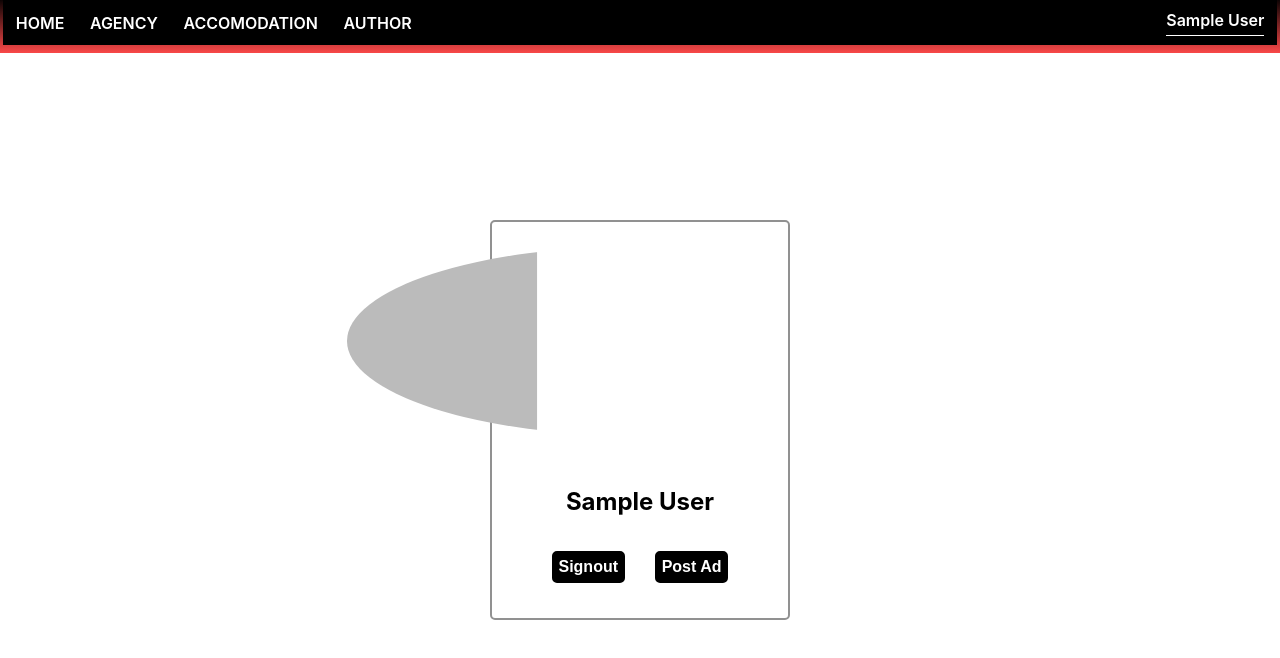
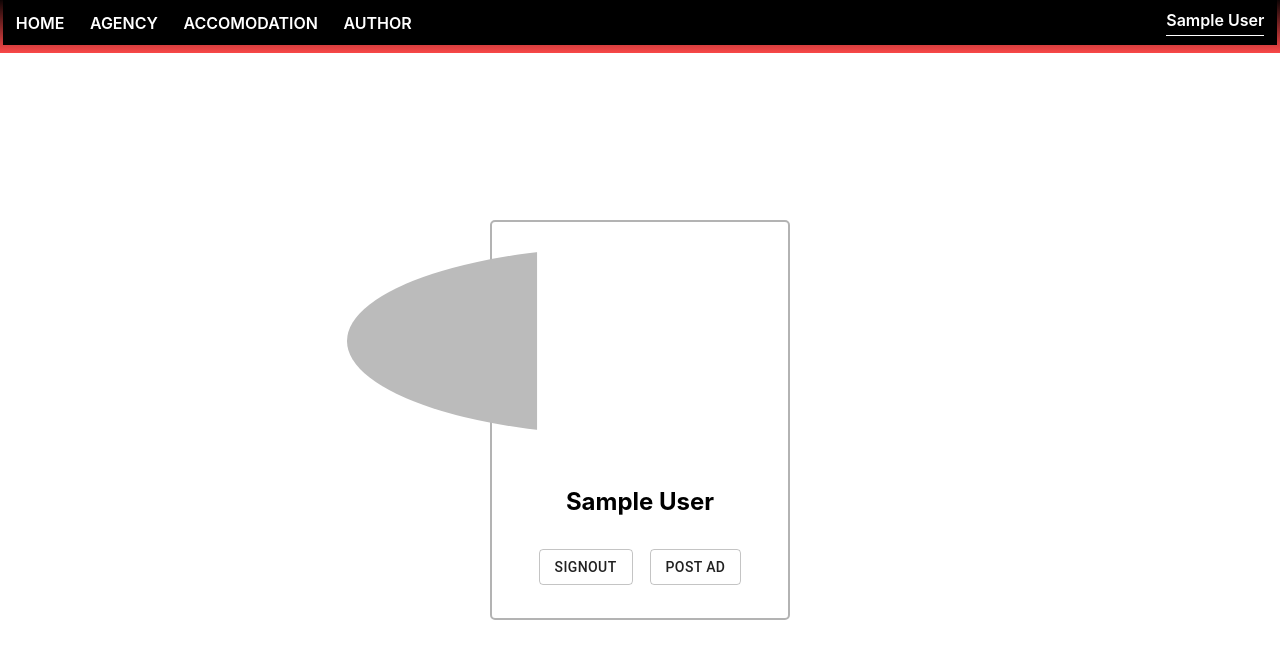
Before and after one commit to KDSGYT/way2way-react, a React (Create React App) app: page /profile in a window 1280 px wide. Shown: the top 658 px of the page. Built offline with nearby package versions, Linux system fonts and the light colour scheme; no server answers; sample sign-in values are in the browser's storage.

Commit message:
minor changes

```diff
--- a/src/Components/UploadImages/UploadImages.scss
+++ b/src/Components/UploadImages/UploadImages.scss
@@ -1,3 +1,4 @@
+@import '../../assets/Global.scss';
 $background-color: rgb(185, 185, 185);
 
 #preview {
@@ -8,6 +9,9 @@ $background-color: rgb(185, 185, 185);
     border-radius: 5px;
     box-shadow: 0px 0px 5px 3px rgba(0, 0, 0, 0.24);
     padding: 0;
+    flex-direction: row;
+    justify-content: space-evenly;
+
 
     .image-preview {
         margin: 0;
--- a/src/Components/UploadImages/UploadImages.tsx
+++ b/src/Components/UploadImages/UploadImages.tsx
@@ -34,7 +34,7 @@ const UploadImages: FC<props> = ({ inputRef }) => {
 
     return (
         <>
-            <div id="preview">
+            <div id="preview" className={'display-as-flex'}>
                 {preview}
             </div>
             {limitReached}
--- a/src/views/UserProfile/PostAccAdd/PostAccAdd.scss
+++ b/src/views/UserProfile/PostAccAdd/PostAccAdd.scss
@@ -1,6 +1,7 @@
 #post-ad {
     width: 100%;
     height: 94vh;
+
     // border:2px solid black;
     #post-ad-form {
         position: relative;
@@ -9,18 +10,31 @@
         height: 80%;
         padding: 1%;
         justify-content: space-evenly;
+        $form-width: 35%;
+
+        .input-field {
+            width: $form-width;
+        }
+
+        .grouped-input-field {
+            width: $form-width;
+            flex-direction: row;
+            justify-content: space-between;
+
+            .input-field {
+                width: 49%;
+                // margin: auto;
+
+            }
+        }
 
         // Hide the arrows for increasing number in input type number
-        .input-field{
-            // border:2px solid black;
-            width: 50%;
-        }
         input::-webkit-outer-spin-button,
         input::-webkit-inner-spin-button {
             display: none;
         }
 
-        #upload-icon{
+        #upload-icon {
             // border:2px solid black;
             width: 60px;
             // padding: 10%;
@@ -39,4 +53,9 @@
         justify-content: space-evenly;
         flex-direction: row;
     }
+
+    #ad-submit-button:hover{
+        background-color: black;
+        color:white;
+    }
 }
--- a/src/views/UserProfile/PostAccAdd/PostAccAdd.tsx
+++ b/src/views/UserProfile/PostAccAdd/PostAccAdd.tsx
@@ -59,7 +59,7 @@ function PostAccAdd() {
     }, [imageUrl])
 
 
-    function handleNumberChange(e:any) {
+    function handleNumberChange(e: any) {
         // check if the user has entered the letter e
         // Do not register the keystroke if the user enters
     }
@@ -77,7 +77,7 @@ function PostAccAdd() {
                 />
 
 
-
+                {/* Post title */}
                 <TextField
                     label="Title"
                     variant="outlined"
@@ -85,6 +85,9 @@ function PostAccAdd() {
                     required
                     className={"input-field"}
                 />
+
+                <span className={" display-as-flex grouped-input-field"}>
+                    {/* Number of bedrooos */}
                     <TextField
                         label="Bedroom"
                         variant="outlined"
@@ -95,6 +98,8 @@ function PostAccAdd() {
                         className={"input-field"}
 
                     />
+
+                    {/* Number of washrooms */}
                     <TextField
                         label="Washroom"
                         type="number"
@@ -105,6 +110,9 @@ function PostAccAdd() {
                         className={"input-field"}
 
                     />
+                </span>
+
+                {/* Location Address */}
                 <TextField
                     label="Address"
                     variant="outlined"
@@ -113,6 +121,8 @@ function PostAccAdd() {
                     className={"input-field"}
 
                 />
+
+                {/* Rent for the place */}
                 <TextField
                     label="Rent"
                     variant="outlined"
@@ -124,6 +134,7 @@ function PostAccAdd() {
 
                 />
 
+                {/* Discription if any */}
                 <TextField
                     label="Discription"
                     rowsMax={8}
@@ -132,11 +143,11 @@ function PostAccAdd() {
                     className={"input-field"}
 
                 />
+
+                {/* If the place furnished */}
                 <FormGroup
                     className="display-as-flex"
                     id="radio-form"
-
-
                 >
                     <FormLabel component="legend">Furnished</FormLabel>
                     <RadioGroup
@@ -161,7 +172,9 @@ function PostAccAdd() {
                         />
                     </RadioGroup>
                 </FormGroup>
-                <Button onClick={handleSubmit} variant="outlined">
+
+                {/* Submit the form */}
+                <Button id="ad-submit-button" onClick={handleSubmit} variant="outlined">
                     Submit
                 </Button>
             </FormGroup>
--- a/src/views/UserProfile/UserProfile.scss
+++ b/src/views/UserProfile/UserProfile.scss
@@ -5,7 +5,7 @@
     width: 100vw;
 
     #user-profile-card {
-        border: 2px solid rgb(145, 145, 145);
+        border: 2px solid rgba(145, 145, 145, 0.685);
         $height: 400px;
         width: 10%;
         height: 45%;
@@ -39,13 +39,13 @@
                 height: 30%;
                 flex-direction: row;
                 justify-content: space-evenly;
-                button{
-                    border:none;
+                button:hover{
+                    width: auto;
                     border-radius: 5px;
                     border:2px solid black;
-                    padding: 2%;
-                    font-size: 1rem;
-                    font-weight: 700;
+                    // padding: 2%;
+                    // font-size: 1rem;
+                    // font-weight: 700;
                     color:white;
                     background-color: black;
                 }
--- a/src/views/UserProfile/UserProfile.tsx
+++ b/src/views/UserProfile/UserProfile.tsx
@@ -1,3 +1,4 @@
+import Button from '@material-ui/core/Button';
 import React, { useContext, useEffect } from 'react';
 import { Link, Route, Switch, useHistory, useRouteMatch } from 'react-router-dom';
 import { useUserSignedOut } from '../../assets/Hooks';
@@ -68,18 +69,20 @@ function UserProfile() {
                                     <div id="profile-button" className={'display-as-flex'} >
 
                                         {/* signout button */}
-                                        <button
+                                        <Button
+                                            variant="outlined"
                                             id="sign-out-button"
                                             type="button"
                                             onClick={() => signout()}
-                                        >Signout</button>
+                                        >Signout</Button>
 
                                         {/* Link to post ad view */}
-                                        <button
+                                        <Button
+                                            variant="outlined"
                                             onClick={() => history.push(`${url}/post`)}
                                         >
                                             Post Ad
-                                        </button>
+                                        </Button>
                                     </div>
 
                                 </div>
```
Lines whose indentation alone changed are shown as unchanged.
